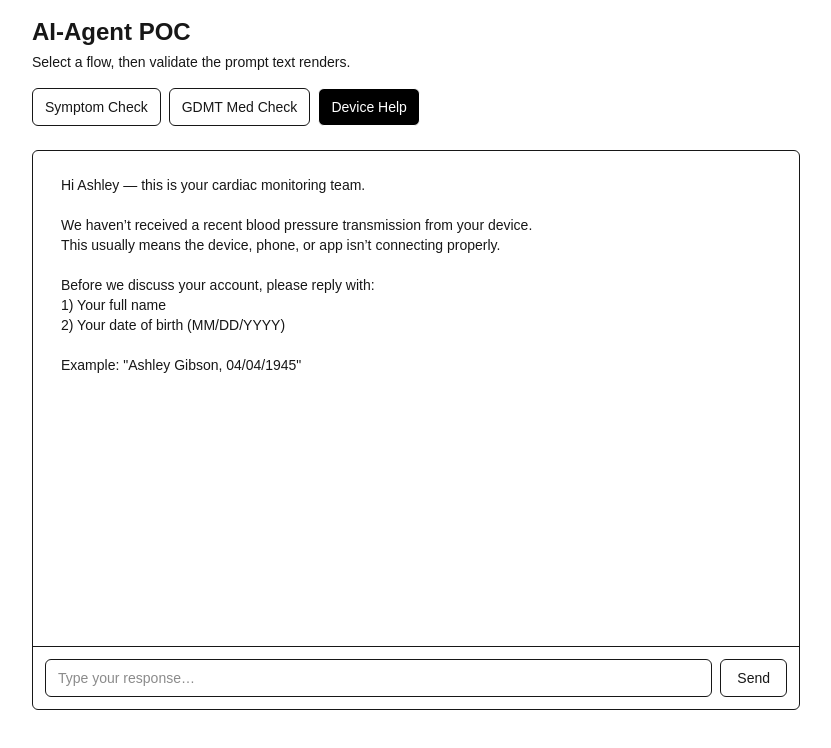
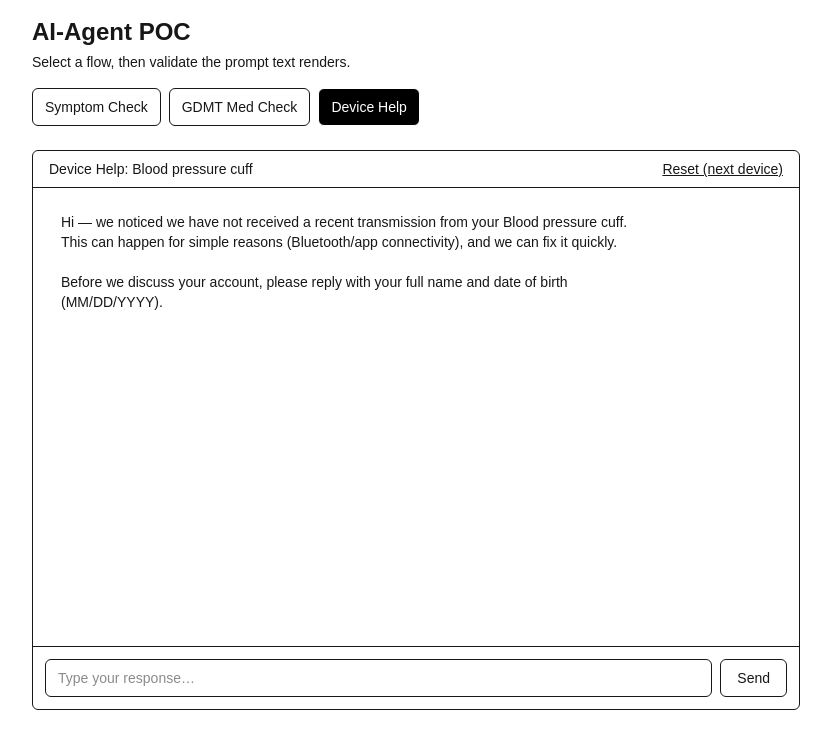
Before and after one commit to ashpho/ai-agent, a Next.js app: page / in a window 1280 px wide. Both pictures are taken after a click on the button "Device Help". Shown: the top 748 px of the page, without its empty margins (224-1055 px from the left). Built offline with nearby package versions, Linux system fonts and the light colour scheme.

Commit message:
DeviceAgentChat: fix build + restore device cycling reset

```diff
--- a/src/app/components/device-agent-chat.tsx
+++ b/src/app/components/device-agent-chat.tsx
@@ -6,6 +6,13 @@ type Role = "user" | "assistant";
 type ChatMsg = { role: Role; content: string };
 
 const PATIENT_FIRST_NAME = "Ashley";
+
+const DEVICE_TYPES = [
+  "Blood pressure cuff",
+  "ECG patch / wearable monitor",
+  "Scale",
+  "Pulse oximeter",
+] as const;
 
 function extractName(text: string): string | null {
   const cleaned = text.replace(/\d.*$/, "").replace(/[,;]/g, " ").trim();
@@ -27,90 +34,85 @@ function extractDob(text: string): string | null {
 }
 
 function isYes(text: string) {
-  return text.trim().toLowerCase().startsWith("y");
+  const t = text.trim().toLowerCase();
+  return t === "y" || t === "yes" || t.startsWith("yes ");
+}
+
+function initialAssistantMessage(deviceType: string) {
+  return [
+    `Hi — we noticed we have not received a recent transmission from your ${deviceType}.`,
+    `This can happen for simple reasons (Bluetooth/app connectivity), and we can fix it quickly.`,
+    ``,
+    `Before we discuss your account, please reply with your full name and date of birth (MM/DD/YYYY).`,
+  ].join("\n");
 }
 
 export default function DeviceAgentChat() {
   const [messages, setMessages] = useState<ChatMsg[]>([]);
   const [input, setInput] = useState("");
-  const [loading, setLoading] = useState(false);
+  const [loading] = useState(false);
 
   const [nameVerified, setNameVerified] = useState(false);
   const [dobVerified, setDobVerified] = useState(false);
   const [consented, setConsented] = useState(false);
 
-  const didInit = useRef(false);
+  const [deviceIdx, setDeviceIdx] = useState(0);
+  const deviceType = DEVICE_TYPES[deviceIdx];
+
   const endRef = useRef<HTMLDivElement | null>(null);
 
   useEffect(() => {
     endRef.current?.scrollIntoView({ behavior: "smooth" });
   }, [messages]);
 
+  // Re-init whenever device changes (including reset cycling)
   useEffect(() => {
-    if (didInit.current) return;
-    didInit.current = true;
-
-    setMessages([
-      {
-        role: "assistant",
-        content: [
-          `Hi ${PATIENT_FIRST_NAME} — this is your cardiac monitoring team.`,
-          ``,
-          `We haven’t received a recent blood pressure transmission from your device.`,
-          `This usually means the device, phone, or app isn’t connecting properly.`,
-          ``,
-          `Before we discuss your account, please reply with:`,
-          `1) Your full name`,
-          `2) Your date of birth (MM/DD/YYYY)`,
-          ``,
-          `Example: "Ashley Gibson, 04/04/1945"`,
-        ].join("\n"),
-      },
-    ]);
-  }, []);
+    setMessages([{ role: "assistant", content: initialAssistantMessage(deviceType) }]);
+    setInput("");
+    setNameVerified(false);
+    setDobVerified(false);
+    setConsented(false);
+  }, [deviceType]);
 
   function say(text: string) {
     setMessages((m) => [...m, { role: "assistant", content: text }]);
   }
 
+  function resetToNextDevice() {
+    setDeviceIdx((i) => (i + 1) % DEVICE_TYPES.length);
+  }
+
   function handleVerification(text: string) {
-    if (!nameVerified) {
-      const name = extractName(text);
-      if (name) setNameVerified(true);
+    // FIX: compute next values synchronously (avoid state race)
+    const foundName = !nameVerified ? extractName(text) : null;
+    const foundDob = !dobVerified ? extractDob(text) : null;
+
+    const nextNameVerified = nameVerified || Boolean(foundName);
+    const nextDobVerified = dobVerified || Boolean(foundDob);
+
+    if (foundName) setNameVerified(true);
+    if (foundDob) setDobVerified(true);
+
+    if (!nextNameVerified && !nextDobVerified) {
+      say(`Thanks — please reply with your full name and date of birth (MM/DD/YYYY).`);
+      return;
     }
-
-    if (!dobVerified) {
-      const dob = extractDob(text);
-      if (dob) setDobVerified(true);
+    if (!nextNameVerified) {
+      say(`Thanks — please confirm your full name.`);
+      return;
     }
-
-    if (!nameVerified && !dobVerified) {
-      say(
-        `Thanks — please reply with your full name *and* date of birth in MM/DD/YYYY format.`
-      );
+    if (!nextDobVerified) {
+      say(`Thanks — please reply with your date of birth in MM/DD/YYYY format.`);
       return;
     }
 
-    if (!nameVerified) {
-      say(`Thanks — please confirm your full name.`);
-      return;
-    }
-
-    if (!dobVerified) {
-      say(
-        `Thanks — please reply with your date of birth in MM/DD/YYYY format.`
-      );
-      return;
-    }
-
-    // PHI accepted (testing mode)
     say(
-      `Thanks — I’ve verified your information. Is now a good time for a quick 2–3 minute device check to restore transmissions?`
+      `Thanks ${PATIENT_FIRST_NAME} — I’ve verified your information. Is now a good time for a quick 2–3 minute device check to restore transmissions? (Reply “yes” or “no”)`
     );
   }
 
-  async function onSend() {
-    const text = input.trim();
+  async function onSend(forcedText?: string) {
+    const text = (forcedText ?? input).trim();
     if (!text || loading) return;
 
     setMessages((m) => [...m, { role: "user", content: text }]);
@@ -124,30 +126,37 @@ export default function DeviceAgentChat() {
     if (!consented) {
       if (isYes(text)) {
         setConsented(true);
-        say(`Great — let’s get your device transmitting again.`);
-        say(`Is your blood pressure cuff powered on and nearby right now?`);
+        say(`Great — let’s get your ${deviceType} transmitting again.`);
+        say(`Is the device powered on and nearby right now?`);
       } else {
-        say(
-          `No problem. Reply “yes” when you’re ready, or contact the clinic if this is urgent.`
-        );
+        say(`No problem. Reply “yes” when you’re ready.`);
       }
       return;
     }
 
-    say(`Is Bluetooth turned on and is your phone nearby?`);
+    say(`Is your phone nearby and is Bluetooth turned on?`);
   }
 
   return (
     <div className="mx-auto max-w-3xl">
       <div className="mt-4 flex h-[70vh] flex-col rounded-md border">
+        <div className="flex items-center justify-between border-b px-4 py-2">
+          <div className="text-sm text-muted-foreground">Device Help: {deviceType}</div>
+          <button
+            type="button"
+            onClick={resetToNextDevice}
+            className="text-sm underline text-muted-foreground hover:text-foreground"
+          >
+            Reset (next device)
+          </button>
+        </div>
+
         <div className="flex-1 overflow-auto p-4">
           {messages.map((m, i) => (
             <div
               key={i}
-              className={`mb-3 max-w-[85%] rounded-md px-3 py-2 text-sm whitespace-pre-wrap ${
-                m.role === "user"
-                  ? "ml-auto bg-black text-white"
-                  : "mr-auto bg-muted"
+              className={`mb-3 max-w-[85%] whitespace-pre-wrap rounded-md px-3 py-2 text-sm ${
+                m.role === "user" ? "ml-auto bg-black text-white" : "mr-auto bg-muted"
               }`}
             >
               {m.content}
@@ -165,10 +174,7 @@ export default function DeviceAgentChat() {
               placeholder="Type your response…"
               className="w-full rounded-md border px-3 py-2 text-sm"
             />
-            <button
-              onClick={onSend}
-              className="rounded-md border px-4 py-2 text-sm"
-            >
+            <button onClick={() => onSend()} className="rounded-md border px-4 py-2 text-sm">
               Send
             </button>
           </div>
```
